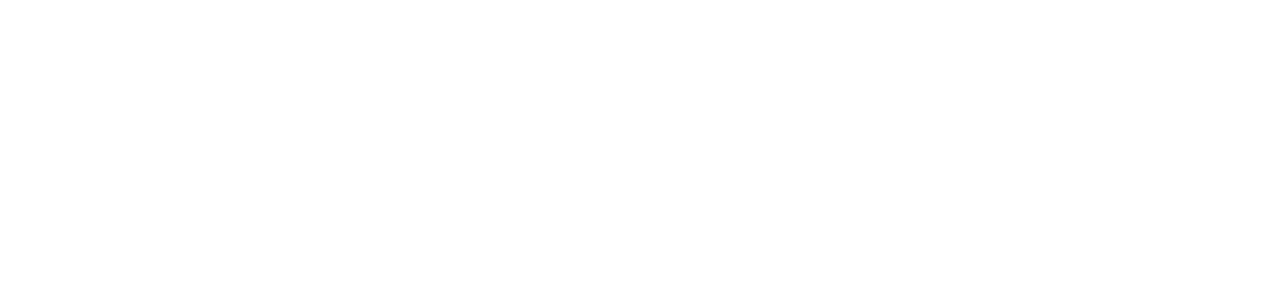
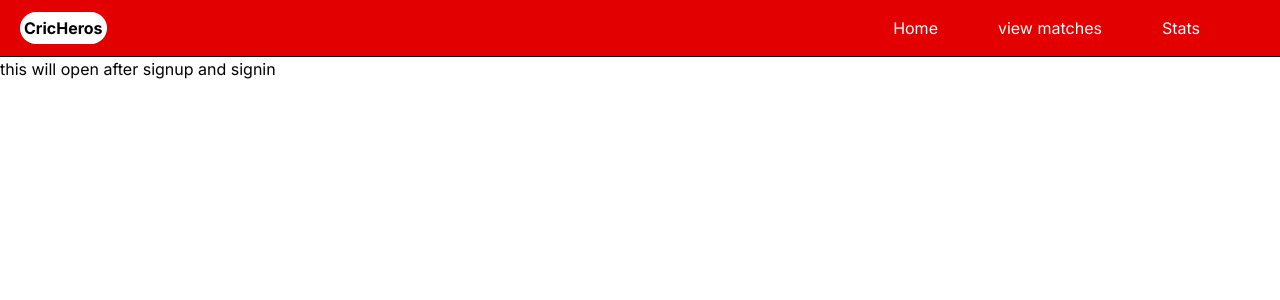
Before and after one commit to ASHISHPUNDIR12/CricketScoreTracker, a React (Vite) app in the folder frontend/: page /finalhome in a window 1280 px wide. Before the commit this address had no page. Shown: the top 300 px of the page. Built offline with nearby package versions, Linux system fonts and the light colour scheme.

Commit message:
updated frontend

```diff
--- a/frontend/src/App.tsx
+++ b/frontend/src/App.tsx
@@ -4,6 +4,8 @@
 import Signup from "./pages/Signup"
 import Matches from "./pages/Matches"
 import MatchDetailPage from "./pages/MatchDetailPage"
+import FinalHomePage from "./pages/FinalHomePage"
+import CreateMatches from "./pages/CreateMatches"
 
 
 function App() {
@@ -17,6 +19,8 @@
         <Route path="/signin" element={<Signin/>} />
         <Route path="/matches" element={<Matches/>} />
         <Route path="/match/:id" element={<MatchDetailPage/>} />
+        <Route path="/finalhome" element={<FinalHomePage/>} />
+        <Route path="/creatematch" element={<CreateMatches/>} />
       </Routes>
     </BrowserRouter>
     </>
--- /dev/null
+++ b/frontend/src/components/Commentry.tsx
@@ -0,0 +1,8 @@
+
+const Commentry = () => {
+  return (
+    <div>Commentry</div>
+  )
+}
+
+export default Commentry
--- /dev/null
+++ b/frontend/src/components/Info.tsx
@@ -0,0 +1,14 @@
+
+const Info = () => {
+  return (
+    <div>
+
+        <div>
+
+        </div>
+
+    </div>
+  )
+}
+
+export default Info
--- /dev/null
+++ b/frontend/src/components/Scoreboard.tsx
@@ -0,0 +1,8 @@
+
+const Scoreboard = () => {
+  return (
+    <div>Scoreboard</div>
+  )
+}
+
+export default Scoreboard
--- /dev/null
+++ b/frontend/src/pages/CreateMatches.tsx
@@ -0,0 +1,11 @@
+const CreateMatches = () => {
+  return (
+    <div>
+        <div>
+            create matches
+        </div>
+    </div>
+  )
+}
+
+export default CreateMatches
--- /dev/null
+++ b/frontend/src/pages/FinalHomePage.tsx
@@ -0,0 +1,14 @@
+import Navbar from "../components/Navbar"
+
+const FinalHomePage = () => {
+  return (
+    <div>
+        <Navbar path="finalhome" title1="Home" title1Path="finalhome" title2="view matches" title2Path="matches" title3="Stats"  />
+        <div>
+            this will open after signup and signin
+        </div>
+    </div>
+  )
+}
+
+export default FinalHomePage
--- a/frontend/src/pages/Home.tsx
+++ b/frontend/src/pages/Home.tsx
@@ -6,7 +6,7 @@
   const navigate = useNavigate();
   return (
     <div className="min-h-screen overflow-x-hidden ">
-      <Navbar />
+      <Navbar path="" title1="home" title1Path="" title2="how to use" title2Path=""  title3="signup" title3Path="signup" createMatch="Create match" />
 
       <div className="sm:flex sm:justify-between sm:mt-10 sm:mx-4 lg:mx-30">
         <div className="left sm:border sm:p-8 lg:p-20 flex-1">
--- a/frontend/src/pages/Matches.tsx
+++ b/frontend/src/pages/Matches.tsx
@@ -1,21 +1,29 @@
-import Navbar from "../components/Navbar"
-import ScoreCard from "../components/ScoreCard"
+import Navbar from "../components/Navbar";
+import ScoreCard from "../components/ScoreCard";
 
 const Matches = () => {
   return (
     <div>
-        <div>
-            <Navbar/>
-        </div>
-        <div>
-           <ScoreCard id="1"/>
-           <ScoreCard id="2"/>
-           <ScoreCard id="3"/>
-           <ScoreCard id="4"/>
-           <ScoreCard id="5"/>
-        </div>
+      <div>
+        <Navbar
+          path="matches"
+          title1="home"
+          title1Path="matches"
+          title2="stats"
+          title2Path="matches"
+          title3="Register"
+          title3Path="signup"
+        />
+      </div>
+      <div>
+        <ScoreCard id="1" />
+        <ScoreCard id="2" />
+        <ScoreCard id="3" />
+        <ScoreCard id="4" />
+        <ScoreCard id="5" />
+      </div>
     </div>
-  )
-}
+  );
+};
 
-export default Matches
+export default Matches;
```
